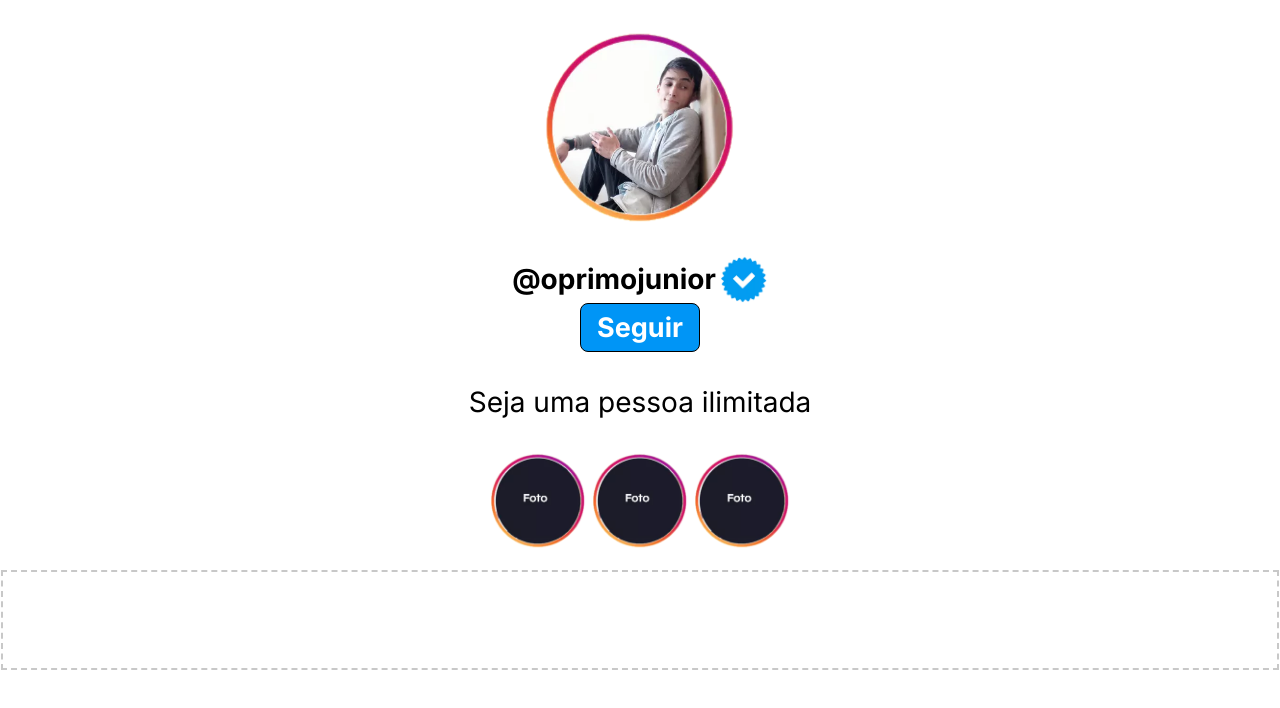
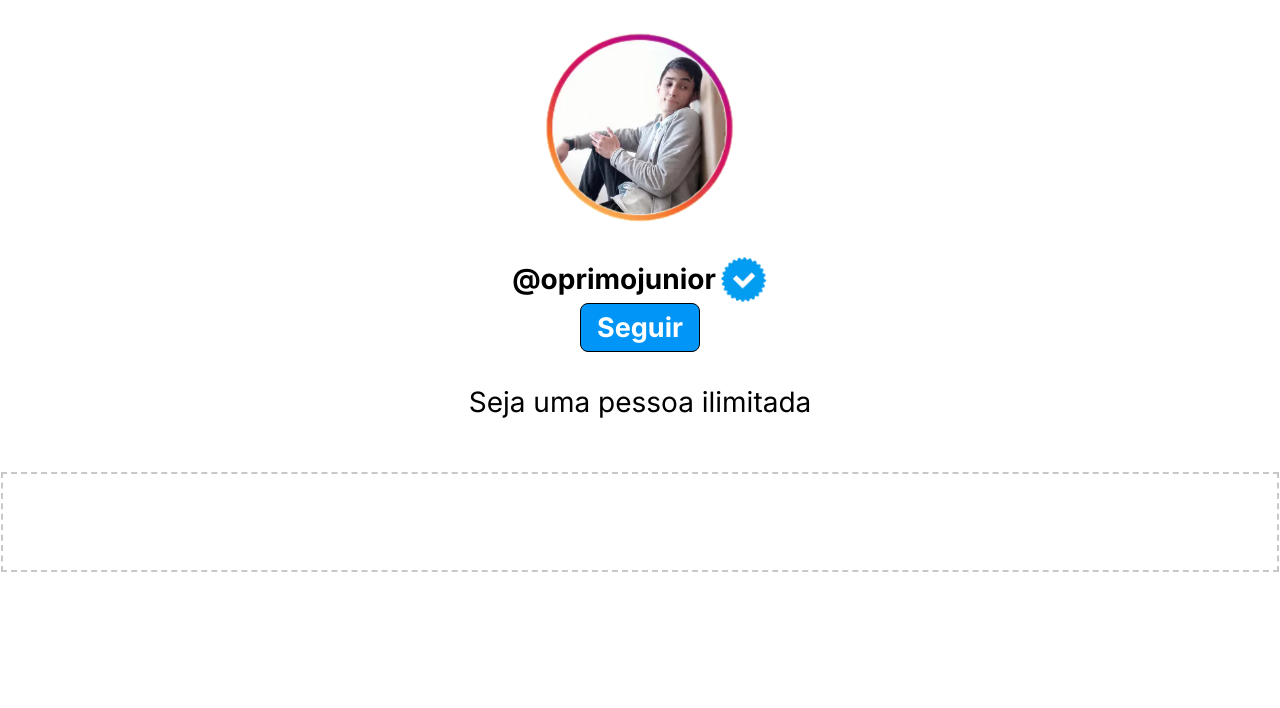
Before and after one commit to empschool/primo-jnior-Next, a Next.js app: page / in a window 1280 px wide. Shown: the top 708 px of the page. Built offline with nearby package versions, Linux system fonts and the light colour scheme.

Commit message:
Commit from TeleportHQ

```diff
--- a/pages/_document.js
+++ b/pages/_document.js
@@ -39,7 +39,7 @@ class CustomDocument extends Document {
           <noscript
             dangerouslySetInnerHTML={{
               __html:
-                "</noscript><!--This is the head section-->\n<!-- <style> ... </style> -->\n<!-- Google Tag Manager -->\n<script>\n    (function(w,d,s,l,i){w[l]=w[l]||[];w[l].push({'gtm.start':\nnew Date().getTime(),event:'gtm.js'});var f=d.getElementsByTagName(s)[0],\nj=d.createElement(s),dl=l!='dataLayer'?'&l='+l:'';j.async=true;j.src=\n'https://www.googletagmanager.com/gtm.js?id='+i+dl;f.parentNode.insertBefore(j,f);\n})(window,document,'script','dataLayer','GTM-W5TLPCK');\n</script>\n<!-- End Google Tag Manager --><noscript>",
+                "</noscript><!--This is the head section-->\n<!-- <style> ... </style> -->\n<!-- Google Tag Manager -->\n<script>\n    (function(w,d,s,l,i){w[l]=w[l]||[];w[l].push({'gtm.start':\nnew Date().getTime(),event:'gtm.js'});var f=d.getElementsByTagName(s)[0],\nj=d.createElement(s),dl=l!='dataLayer'?'&l='+l:'';j.async=true;j.src=\n'https://www.googletagmanager.com/gtm.js?id='+i+dl;f.parentNode.insertBefore(j,f);\n})(window,document,'script','dataLayer','GTM-W5TLPCK');\n</script>\n<!-- End Google Tag Manager -->\n<!-- StorifyMe scripts -->\n<script type=\"text/javascript\" src=\"https://cdn.storifyme.com/static/web-components/storifyme-elements.min.js\"></script><noscript>",
             }}
           ></noscript>
         </Head>
--- a/pages/index.js
+++ b/pages/index.js
@@ -38,34 +38,15 @@ const Home = (props) => {
         <div className="home-container4">
           <span className="home-text1">Seja uma pessoa ilimitada</span>
         </div>
-        <div className="home-container5">
-          <a
-            href="https://stories.nws.ai/1288514547/this-is-your-first-story/"
-            className="home-link"
-          >
-            <img
-              alt="image"
-              src="/playground_assets/img_20220824_110123%20%5B2%5D1-200w.png"
-              className="home-image2"
-            />
-          </a>
-          <a
-            href="https://stories.nws.ai/1288514547/this-is-your-first-story/"
-            className="home-link1"
-          >
-            <img
-              alt="image"
-              src="/playground_assets/img_20220824_110123%20%5B2%5D1-200w.png"
-              className="home-image3"
-            />
-          </a>
-          <img
-            alt="image"
-            src="/playground_assets/img_20220824_110123%20%5B2%5D1-200w.png"
-            className="home-image4"
+        <div>
+          <span
+            dangerouslySetInnerHTML={{
+              __html:
+                '<storifyme-collection url="https://stories.storifyme.com/widgets/g-francisco-junior-49065/widget/custom/6949">\r\n</storifyme-collection>',
+            }}
           />
         </div>
-        <div className="home-container6"></div>
+        <div className="home-container5"></div>
       </div>
       <style jsx>
         {`
@@ -145,39 +126,6 @@ const Home = (props) => {
           .home-container5 {
             flex: 0 0 auto;
             width: 100%;
-            display: flex;
-            align-items: flex-start;
-            justify-content: center;
-          }
-          .home-link {
-            display: contents;
-          }
-          .home-image2 {
-            width: var(--dl-size-size-medium);
-            object-fit: cover;
-            margin-left: 3px;
-            margin-right: 3px;
-            text-decoration: none;
-          }
-          .home-link1 {
-            display: contents;
-          }
-          .home-image3 {
-            width: var(--dl-size-size-medium);
-            object-fit: cover;
-            margin-left: 3px;
-            margin-right: 3px;
-            text-decoration: none;
-          }
-          .home-image4 {
-            width: var(--dl-size-size-medium);
-            object-fit: cover;
-            margin-left: 3px;
-            margin-right: 3px;
-          }
-          .home-container6 {
-            flex: 0 0 auto;
-            width: 100%;
             border: 2px dashed rgba(120, 120, 120, 0.4);
             height: 100px;
             display: flex;
```
